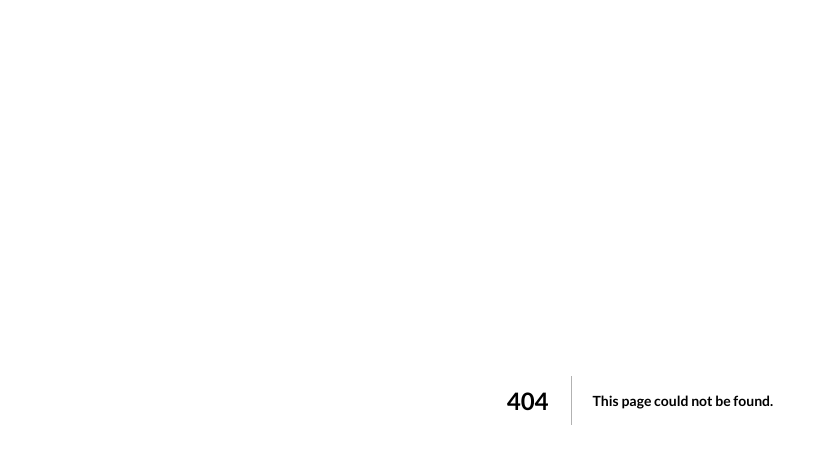
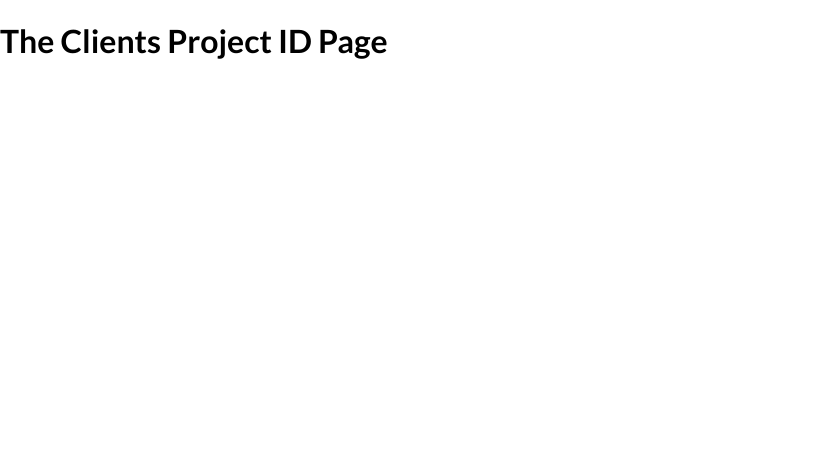
Before and after one commit to DavidBarcenas/nextjs-exercises, a Next.js app in the folder routing/: page /clients/1/1 in a window 1280 px wide. Before the commit this address had no page. Shown: the top 450 px of the page, without its empty margins (0-836 px from the left). Built offline with nearby package versions, Linux system fonts and the light colour scheme.

Commit message:
routing: Create dynamic nested routes

```diff
--- /dev/null
+++ b/routing/pages/clients/[id]/[clientProjectId].js
@@ -0,0 +1,9 @@
+function ClientProjectIdPage() {
+  return (
+    <div>
+      <h1>The Clients Project ID Page</h1>
+    </div>
+  );
+}
+
+export default ClientProjectIdPage;
```
Also changed, not shown: routing/pages/clients/[id]/index.js (added, +9 -0 lines), routing/pages/clients/index.js (added, +9 -0 lines).
